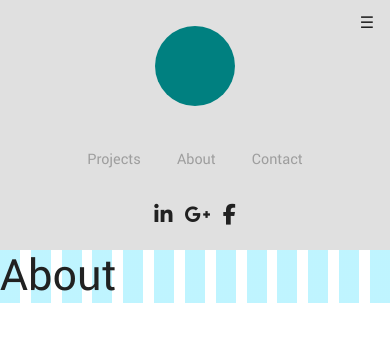
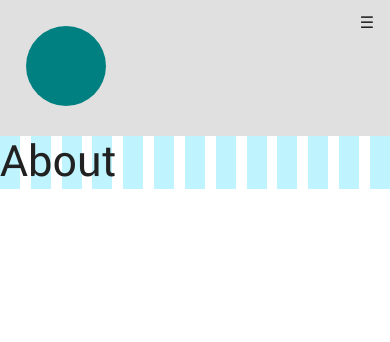
Before and after one commit to matthew678532/My-Website, a Jekyll site: the page built from development/_pages/about.html, in a window 390 px wide. Shown: the top 342 px of the page. Built offline with Jekyll 4.4.1, drawn with Linux system fonts in a browser that asks for light colours; nearby versions of some CDN libraries.

```diff
--- a/development/_includes/header.html
+++ b/development/_includes/header.html
@@ -13,4 +13,5 @@
 	<link rel="stylesheet" type="text/css" href="{{ "/assets/css/main.css" | prepend: site.baseurl }}">
 	<script src="https://use.fontawesome.com/c3e79157bc.js"></script>
 	<script src="https://ajax.googleapis.com/ajax/libs/jquery/2.2.4/jquery.min.js"></script>
+	<script src="{{ "/assets/js/functions.js" | prepend: site.baseurl }}"></script>
 </head>
--- a/development/_includes/navigation.html
+++ b/development/_includes/navigation.html
@@ -11,7 +11,7 @@
    		Sorry, your browser does not support inline SVG.
 		</svg>
 	</figure>
-	<nav id="navbar">
+	<nav class="navbar">
 		{% include page_nav.html %}
 		{% include social_nav.html %}
 	</nav>
--- a/development/assets/css/2-base/_base.sass
+++ b/development/assets/css/2-base/_base.sass
@@ -100,3 +100,5 @@ main
 	+respond-to(tablets)
 		margin-left: 0
 		margin-top: 250px
+	+respond-to(mobiles)
+		margin: 0
--- a/development/assets/css/main.css
+++ b/development/assets/css/main.css
@@ -245,6 +245,9 @@ main {
     main {
       margin-left: 0;
       margin-top: 250px; } }
+  @media (max-width: 768px) {
+    main {
+      margin: 0; } }
 
 #header {
   background-color: #e0e0e0;
@@ -257,12 +260,21 @@ main {
     #header {
       height: 250px;
       width: 100%; } }
+  @media (max-width: 768px) {
+    #header {
+      position: static;
+      height: auto;
+      width: 100%; } }
   #header #hamburger {
     background-color: inherit;
     position: absolute;
     right: 0;
     top: 0;
-    padding: 1em; }
+    padding: 1em;
+    display: none; }
+    @media (max-width: 768px) {
+      #header #hamburger {
+        display: block; } }
   #header #header-title-container {
     text-align: center;
     margin-bottom: 1em;
@@ -272,25 +284,36 @@ main {
         display: none; } }
   #header #header-logo-container {
     text-align: center; }
-  #header #navbar {
+    @media (max-width: 768px) {
+      #header #header-logo-container {
+        text-align: left;
+        margin: 0;
+        padding: 1em; } }
+  #header .navbar {
     margin-bottom: 1em; }
-    #header #navbar #header-page-nav {
+    @media (max-width: 768px) {
+      #header .navbar {
+        display: none; } }
+    #header .navbar #header-page-nav {
       text-align: center; }
-      #header #navbar #header-page-nav li {
+      #header .navbar #header-page-nav li {
         padding: 1em; }
         @media (max-width: 992px) {
-          #header #navbar #header-page-nav li {
+          #header .navbar #header-page-nav li {
             display: inline-block; } }
-      #header #navbar #header-page-nav a {
+        @media (max-width: 768px) {
+          #header .navbar #header-page-nav li {
+            display: block; } }
+      #header .navbar #header-page-nav a {
         color: #9E9E9E;
         -webkit-transition: color 500ms ease-in-out;
         -o-transition: color 500ms ease-in-out;
         transition: color 500ms ease-in-out; }
-        #header #navbar #header-page-nav a:hover {
+        #header .navbar #header-page-nav a:hover {
           color: #212121; }
-        #header #navbar #header-page-nav a:active {
+        #header .navbar #header-page-nav a:active {
           color: #212121; }
-    #header #navbar .social-nav {
+    #header .navbar .social-nav {
       -webkit-transform: translate(-50%, 0);
           -ms-transform: translate(-50%, 0);
               transform: translate(-50%, 0);
@@ -299,14 +322,16 @@ main {
       bottom: 0px;
       left: 50%; }
       @media (max-width: 992px) {
-        #header #navbar .social-nav {
+        #header .navbar .social-nav {
           position: relative;
           text-align: center;
           padding: 1em;
           margin-bottom: 0px; } }
-      #header #navbar .social-nav li {
+      #header .navbar .social-nav li {
         padding: -webkit-calc(1em / 4);
         padding: calc(1em / 4);
         display: inline-block; }
-      #header #navbar .social-nav a {
+      #header .navbar .social-nav a {
         font-size: 1.3em; }
+  #header .navbar-open {
+    display: block; }
--- a/development/package.json
+++ b/development/package.json
@@ -27,7 +27,8 @@
     "browser-sync": "^2.18.8",
     "gulp": "^3.9.1",
     "gulp-autoprefixer": "^4.0.0",
-    "gulp-sass": "^3.1.0"
+    "gulp-sass": "^3.1.0",
+    "gulp-uglify": "^3.0.0"
   },
   "browserslist": [
     "last 15 versions",
```
Also changed, not shown: development/assets/css/3-modules/_header.sass (+18 -1 lines), development/assets/js/functions.js (added, +13 -0 lines), development/gulpfile.js (+12 -2 lines).
